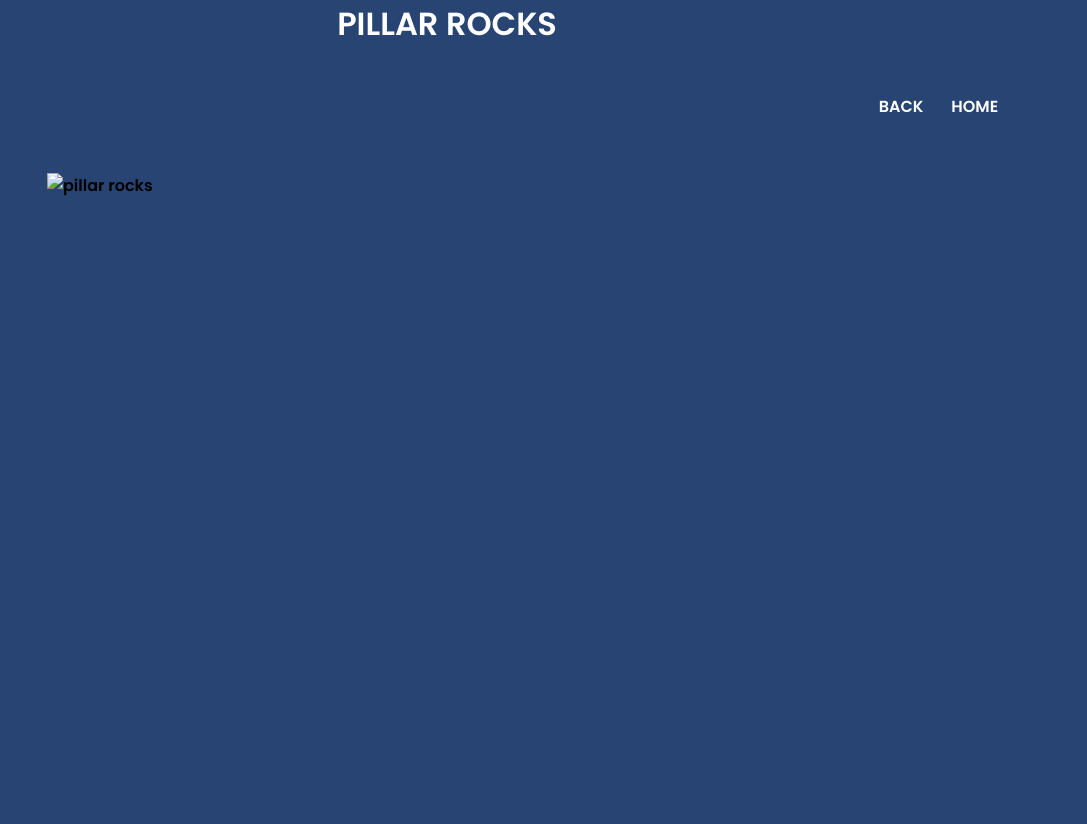
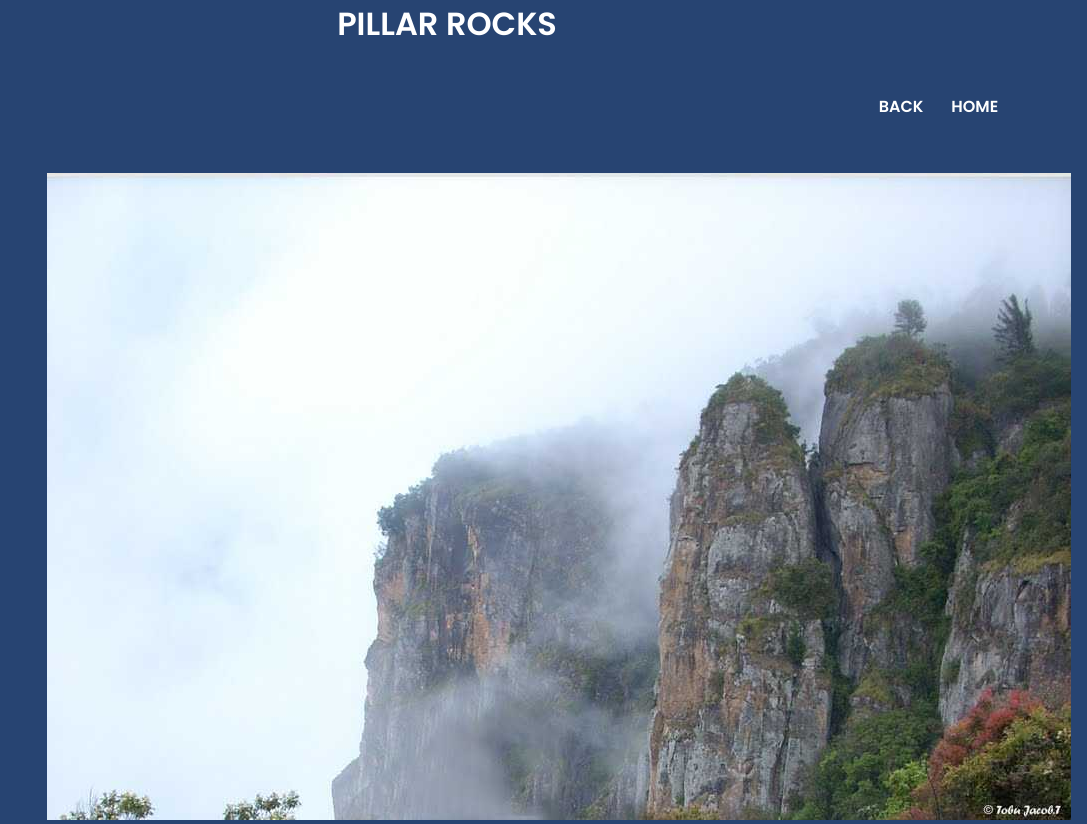
Before and after one commit to simaqahamed/webtech, a plain HTML site: page website/pillar.html in a window 1280 px wide. Shown: the top 824 px of the page, without its empty margins (193-1280 px from the left). Drawn offline with Linux system fonts and the light colour scheme.

Commit message:
Update pillar.html

```diff
--- a/website/pillar.html
+++ b/website/pillar.html
@@ -25,7 +25,7 @@
     </nav>
 
     <div class="image">
-        <img src="images/7.jpg" alt="pillar rocks">
+        <img src="7.jpg" alt="pillar rocks">
 
     </div>
 
```
